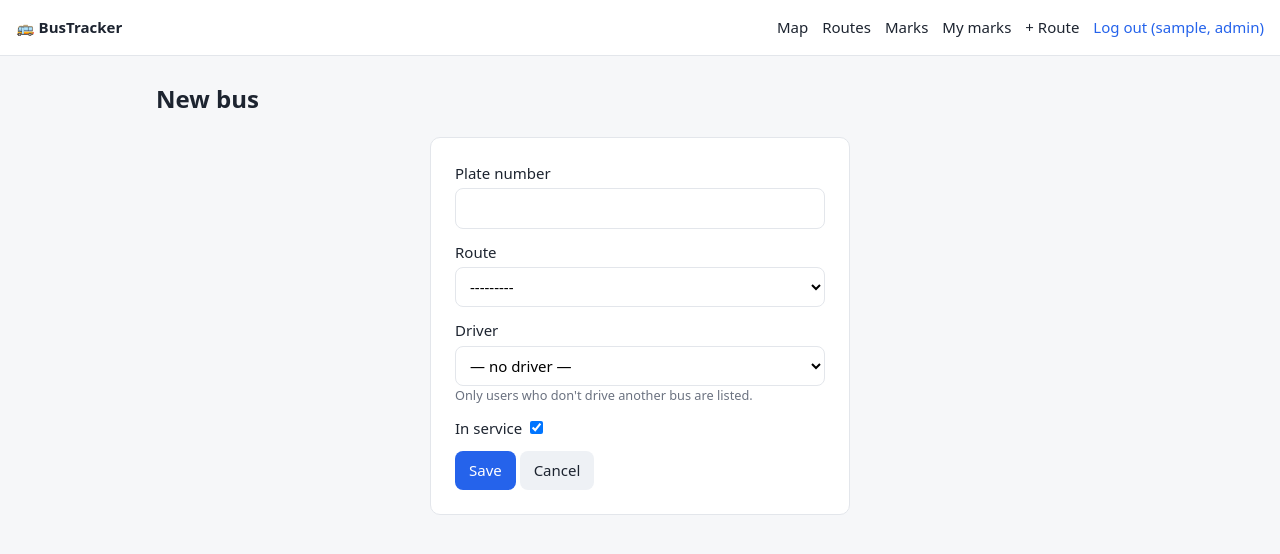
After one commit to zhanbol1/bustracker, a Django app: page /buses/new/ in a window 1280 px wide. The commit adds this page. Shown: the top 554 px of the page. Run offline with Django 5.2, Linux system fonts and the light colour scheme; the visitor is signed in with stand-in values (Sample User, id 1); data comes from the database, SQL or seed files in the repository; data that the repository does not hold is empty.

Commit message:
feat(buses): create and edit buses with a driver dropdown

```diff
--- a/transit/forms.py
+++ b/transit/forms.py
@@ -4,7 +4,7 @@ from django import forms
 from django.contrib.auth.forms import UserCreationForm
 from django.contrib.auth.models import User
 
-from .models import Mark, Route, validate_in_city
+from .models import Bus, Mark, Route, validate_in_city
 
 
 class SignUpForm(UserCreationForm):
@@ -73,3 +73,21 @@ class RouteForm(forms.ModelForm):
                 raise forms.ValidationError("Every stop needs a name.")
             validate_in_city(s["lat"], s["lng"])
         return stops
+
+
+class BusForm(forms.ModelForm):
+    """Bus form for admins. The driver list shows only users who don't drive another bus."""
+
+    class Meta:
+        model = Bus
+        fields = ["plate", "route", "driver", "is_active"]
+        help_texts = {"driver": "Only users who don't drive another bus are listed."}
+
+    def __init__(self, *args, **kwargs):
+        super().__init__(*args, **kwargs)
+        free = User.objects.filter(is_active=True, bus__isnull=True)
+        if self.instance.driver_id:
+            free = free | User.objects.filter(pk=self.instance.driver_id)
+        self.fields["driver"].queryset = free.order_by("username")
+        self.fields["driver"].label_from_instance = lambda u: u.username
+        self.fields["driver"].empty_label = "— no driver —"
--- /dev/null
+++ b/transit/templates/transit/bus_form.html
@@ -0,0 +1,10 @@
+{% extends "transit/base.html" %}
+{% block title %}{{ title }}{% endblock %}
+{% block content %}
+<h1>{{ title }}</h1>
+<form method="post" class="form auth-box">{% csrf_token %}
+  {% include "transit/_form_fields.html" %}
+  <button class="btn">Save</button>
+  <a class="btn ghost" href="{% url 'bus_list' %}">Cancel</a>
+</form>
+{% endblock %}
--- a/transit/urls.py
+++ b/transit/urls.py
@@ -25,6 +25,8 @@ urlpatterns = [
     path("routes/<int:pk>/delete/", views.route_delete, name="route_delete"),
     # Buses (admin only)
     path("buses/", views.bus_list, name="bus_list"),
+    path("buses/new/", views.bus_edit, name="bus_create"),
+    path("buses/<int:pk>/edit/", views.bus_edit, name="bus_update"),
     # Sign-up
     path("signup/", views.signup, name="signup"),
 ]
--- a/transit/views/__init__.py
+++ b/transit/views/__init__.py
@@ -3,7 +3,7 @@ from .api import (  # noqa: F401
     api_bus_position, api_marks, api_route_buses, api_route_detail, api_routes,
 )
 from .auth import signup  # noqa: F401
-from .buses import bus_list  # noqa: F401
+from .buses import bus_edit, bus_list  # noqa: F401
 from .map import map_view  # noqa: F401
 from .marks import (  # noqa: F401
     mark_create, mark_delete, mark_detail, mark_list, mark_update, my_marks,
--- a/transit/views/buses.py
+++ b/transit/views/buses.py
@@ -1,8 +1,10 @@
 """Bus admin pages: list, create, edit, delete. Staff only."""
+from django.contrib import messages
 from django.contrib.auth.decorators import user_passes_test
 from django.db.models import Q
-from django.shortcuts import render
+from django.shortcuts import get_object_or_404, redirect, render
 
+from ..forms import BusForm
 from ..models import Bus, Route
 
 staff_required = user_passes_test(lambda u: u.is_staff)
@@ -20,3 +22,15 @@ def bus_list(request):
     return render(request, "transit/bus_list.html", {
         "buses": buses, "routes": Route.objects.all(), "q": q, "route_id": route_id,
     })
+
+
+@staff_required
+def bus_edit(request, pk=None):
+    bus = get_object_or_404(Bus, pk=pk) if pk else Bus()
+    form = BusForm(request.POST or None, instance=bus)
+    if request.method == "POST" and form.is_valid():
+        bus = form.save()
+        messages.success(request, f"Bus {bus.plate} saved.")
+        return redirect("bus_list")
+    return render(request, "transit/bus_form.html",
+                  {"form": form, "bus": bus, "title": f"Edit bus {bus.plate}" if pk else "New bus"})
```
Also changed, not shown: transit/templates/transit/bus_list.html (+4 -3 lines).
